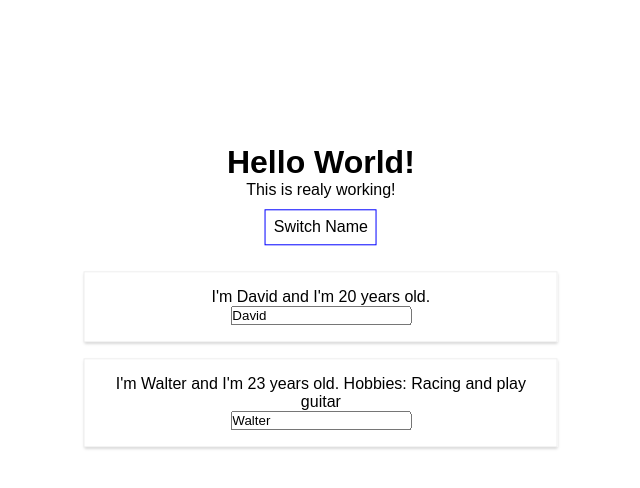
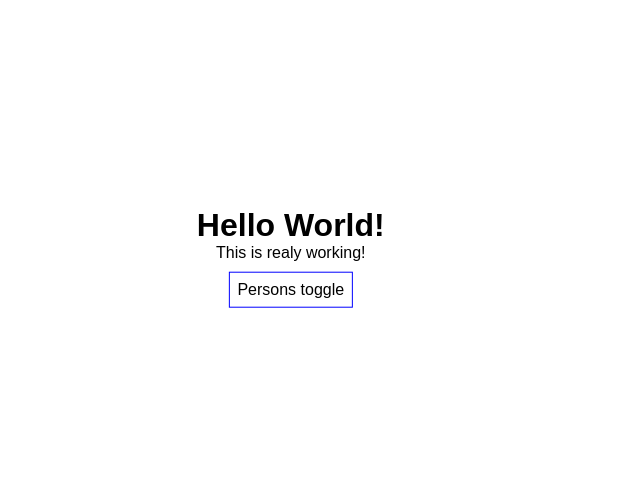
Before and after one commit to SottoMayor/ReactJs, a React (Create React App) app: page / in a window 1280 px wide. Shown: the top 488 px of the page, without its empty margins (240-880 px from the left). Built offline with nearby package versions, Linux system fonts and the light colour scheme.

Commit message:
rendering content conditionally

```diff
--- a/src/App.js
+++ b/src/App.js
@@ -12,13 +12,12 @@ const app = props => {
       ]
     })
 
+  const [showPersons, setShowPersons] = useState( {showPersons: false} );
 
-  const switchNameHandler = (newName) => {
-    setPersonsState({
-      persons: [
-        {name: newName, age: 20},
-        {name: 'Victor', age: 22}
-      ]
+  const togglePersons = () => {
+    const doesChange = showPersons.showPersons
+    setShowPersons({
+      showPersons: !(doesChange)
     })
     }
 
@@ -45,11 +44,21 @@ const app = props => {
     <div className="App">
       <h1>Hello World!</h1>
       <p>This is realy working!</p>
-      <button style={style} onClick={() => switchNameHandler('Davizim')}>Switch Name</button>
-      <Person change={changeNameHandler}
-       name={personsState.persons[0].name} age={personsState.persons[0].age}/>
-      <Person  click={() => switchNameHandler('Soltinho')}
-       name={personsState.persons[1].name} age={personsState.persons[1].age}>Hobbies: Racing and play guitar</Person>
+      <button style={style} onClick={() => togglePersons()}>Persons toggle</button>
+
+      { (showPersons.showPersons) ?
+
+        <div>
+
+          <Person change={changeNameHandler}
+          name={personsState.persons[0].name} age={personsState.persons[0].age}/>
+          <Person
+          name={personsState.persons[1].name} age={personsState.persons[1].age}>Hobbies: Racing and play guitar</Person>
+
+        </div>
+        : null
+     }
+
     </div>
     )
 }
```
